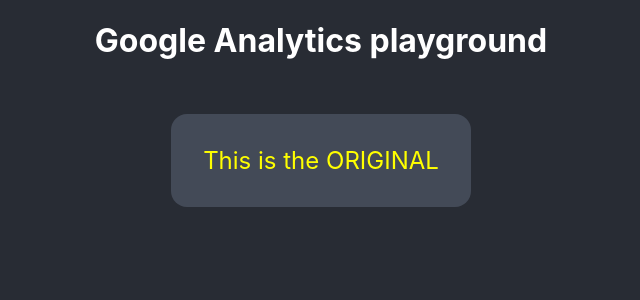
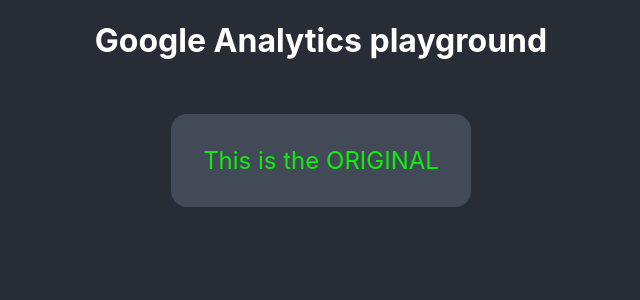
Before and after one commit to andresgobl98/ga-setup, a React (Create React App) app: page / in a window 1280 px wide. Shown: the top 300 px of the page, without its empty margins (319-959 px from the left). Built offline with nearby package versions, Linux system fonts and the light colour scheme.

Commit message:
Changed logic

```diff
--- a/src/App.jsx
+++ b/src/App.jsx
@@ -5,6 +5,8 @@
 function App() {
   /* const [ variantShown, setVariantShown ] = useState(1) */
   const variant = useExperiment('KGpFV4A0TFaVmdZLKAUzSA');
+
+  console.log(variant)
 
   return (
     <div className="App">
@@ -20,11 +22,11 @@
           Change Variant
         </button> */}
         {variant === 1 ?
-          <div className={'experiment experiment-1'}>
+          <div className={'experiment experiment-2'}>
             <span>This is the VARIANT</span>
           </div>
           :
-          <div className={'experiment experiment-2'}>
+          <div className={'experiment experiment-1'}>
             <span>This is the ORIGINAL</span>
           </div>
         }
```
